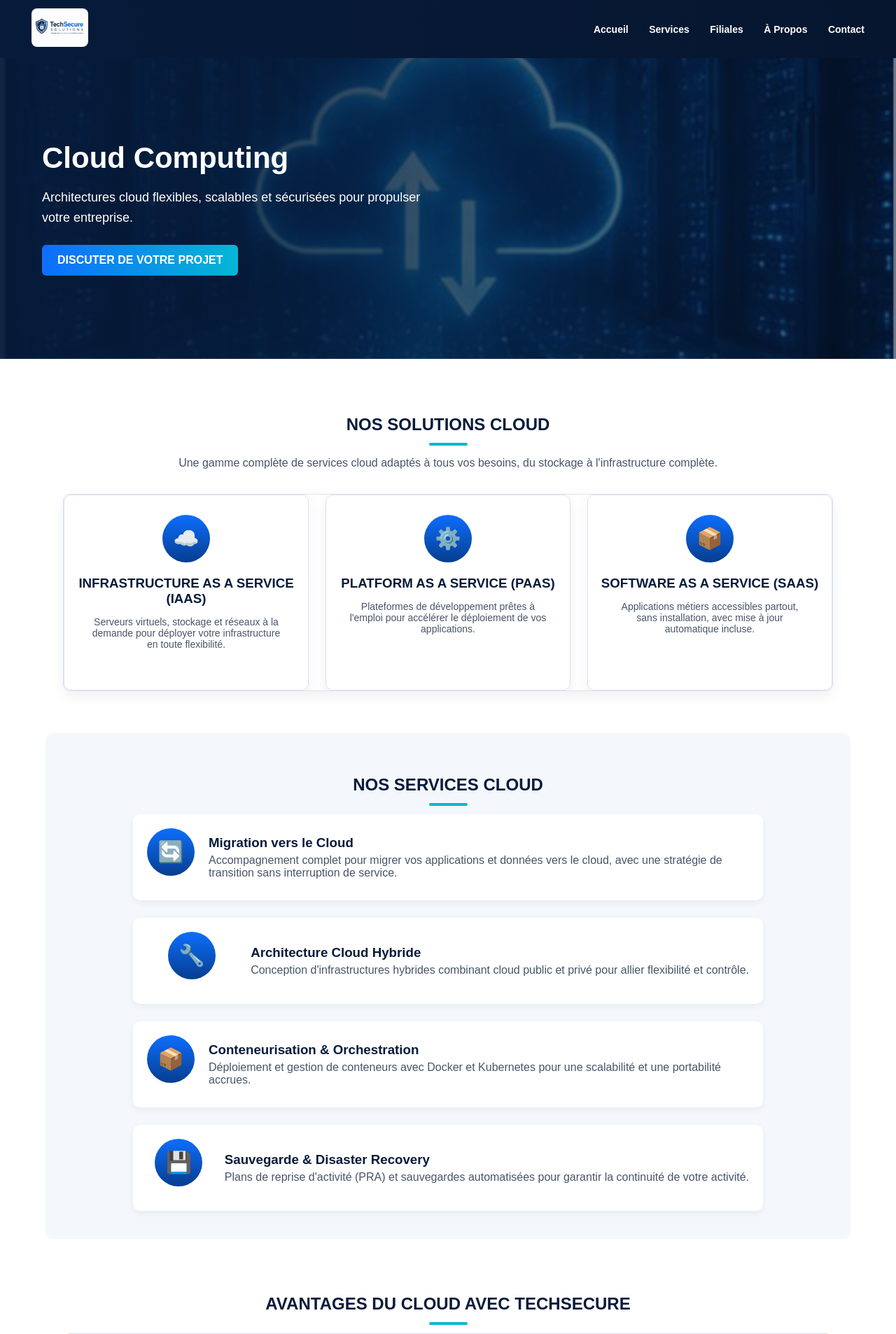
After one commit to Flo466/TechSecure, a Flask app: page /services/cloud-computing in a window 1280 px wide. The commit adds this page. Shown: the top 1907 px of the page at 70% size. Run offline with Flask 3, Linux system fonts and the light colour scheme; some libraries are stand-ins or nearby versions.

Commit message:
Add detailed service pages (Cybersécurité, Supervision Réseau, Cloud Computing) with routes and navigation links

```diff
--- a/app/app.py
+++ b/app/app.py
@@ -46,6 +46,25 @@ def apropos():
 def services():
     # Render the services page
     return render_template("services.html")
+
+# ==============================================================================
+# SERVICE DETAIL PAGES
+# ==============================================================================
+
+@app.route("/services/cybersecurite")
+def cybersecurite():
+    # Render the cybersecurity detailed page
+    return render_template("cybersecurite.html")
+
+@app.route("/services/supervision-reseau")
+def supervision_reseau():
+    # Render the network supervision detailed page
+    return render_template("supervision_reseau.html")
+
+@app.route("/services/cloud-computing")
+def cloud_computing():
+    # Render the cloud computing detailed page
+    return render_template("cloud_computing.html")
 
 # ==============================================================================
 # BRANCHES (FILIALES) ROUTES
--- /dev/null
+++ b/app/templates/cloud_computing.html
@@ -0,0 +1,169 @@
+{% extends 'base.html' %}
+
+{% block content %}
+
+<!-- Hero Spécifique Cloud Computing -->
+<div class="hero"
+    style="background: linear-gradient(90deg, rgba(6, 27, 58, .95), rgba(6, 27, 58, .55)), url('/static/IMAGE/cloud.jpg') center/cover;">
+    <div class="hero-text">
+        <h1>Cloud Computing</h1>
+        <p>Architectures cloud flexibles, scalables et sécurisées pour propulser votre entreprise.</p>
+        <a href="{{ url_for('contact') }}" class="btn">Discuter de votre projet</a>
+    </div>
+</div>
+
+<section class="section">
+    <h2>NOS SOLUTIONS CLOUD</h2>
+    <p class="intro">Une gamme complète de services cloud adaptés à tous vos besoins, du stockage à l'infrastructure
+        complète.</p>
+
+    <div class="card three">
+
+        <div class="service-card">
+            <div class="icon">☁️</div>
+            <h3>Infrastructure as a Service (IaaS)</h3>
+            <p>Serveurs virtuels, stockage et réseaux à la demande pour déployer votre infrastructure en toute
+                flexibilité.</p>
+        </div>
+
+        <div class="service-card">
+            <div class="icon">⚙️</div>
+            <h3>Platform as a Service (PaaS)</h3>
+            <p>Plateformes de développement prêtes à l'emploi pour accélérer le déploiement de vos applications.</p>
+        </div>
+
+        <div class="service-card">
+            <div class="icon">📦</div>
+            <h3>Software as a Service (SaaS)</h3>
+            <p>Applications métiers accessibles partout, sans installation, avec mise à jour automatique incluse.</p>
+        </div>
+
+    </div>
+</section>
+
+<section class="section" style="background: var(--gris); border-radius: 10px; padding: 40px;">
+    <h2>NOS SERVICES CLOUD</h2>
+
+    <div style="display: flex; flex-direction: column; gap: 25px; max-width: 900px; margin: auto;">
+
+        <div
+            style="display: flex; gap: 20px; align-items: center; background: white; padding: 20px; border-radius: 10px; box-shadow: 0 4px 12px rgba(0,0,0,.05);">
+            <div class="icon" style="min-width: 68px;">🔄</div>
+            <div>
+                <h3 style="margin: 0 0 5px; color: var(--bleu-nuit);">Migration vers le Cloud</h3>
+                <p style="margin: 0; color: #475569;">Accompagnement complet pour migrer vos applications et données
+                    vers le cloud, avec une stratégie de transition sans interruption de service.</p>
+            </div>
+        </div>
+
+        <div
+            style="display: flex; gap: 20px; align-items: center; background: white; padding: 20px; border-radius: 10px; box-shadow: 0 4px 12px rgba(0,0,0,.05);">
+            <div class="icon" style="min-width: 68px;">🔧</div>
+            <div>
+                <h3 style="margin: 0 0 5px; color: var(--bleu-nuit);">Architecture Cloud Hybride</h3>
+                <p style="margin: 0; color: #475569;">Conception d'infrastructures hybrides combinant cloud public et
+                    privé pour allier flexibilité et contrôle.</p>
+            </div>
+        </div>
+
+        <div
+            style="display: flex; gap: 20px; align-items: center; background: white; padding: 20px; border-radius: 10px; box-shadow: 0 4px 12px rgba(0,0,0,.05);">
+            <div class="icon" style="min-width: 68px;">📦</div>
+            <div>
+                <h3 style="margin: 0 0 5px; color: var(--bleu-nuit);">Conteneurisation & Orchestration</h3>
+                <p style="margin: 0; color: #475569;">Déploiement et gestion de conteneurs avec Docker et Kubernetes
+                    pour une scalabilité et une portabilité accrues.</p>
+            </div>
+        </div>
+
+        <div
+            style="display: flex; gap: 20px; align-items: center; background: white; padding: 20px; border-radius: 10px; box-shadow: 0 4px 12px rgba(0,0,0,.05);">
+            <div class="icon" style="min-width: 68px;">💾</div>
+            <div>
+                <h3 style="margin: 0 0 5px; color: var(--bleu-nuit);">Sauvegarde & Disaster Recovery</h3>
+                <p style="margin: 0; color: #475569;">Plans de reprise d'activité (PRA) et sauvegardes automatisées pour
+                    garantir la continuité de votre activité.</p>
+            </div>
+        </div>
+
+    </div>
+</section>
+
+<section class="section">
+    <h2>AVANTAGES DU CLOUD AVEC TECHSECURE</h2>
+
+    <div class="card three">
+
+        <div class="service-card">
+            <div class="icon">💰</div>
+            <h3>Optimisation des Coûts</h3>
+            <p>Modèle de facturation à l'usage pour ne payer que ce que vous consommez, sans investissement initial
+                lourd.</p>
+        </div>
+
+        <div class="service-card">
+            <div class="icon">📈</div>
+            <h3>Scalabilité Illimitée</h3>
+            <p>Adaptez instantanément vos ressources à la demande : plus de limite, plus de goulot d'étranglement.</p>
+        </div>
+
+        <div class="service-card">
+            <div class="icon">🌍</div>
+            <h3>Mobilité Totale</h3>
+            <p>Accédez à vos données et applications depuis n'importe où, n'importe quand, sur n'importe quel appareil.
+            </p>
+        </div>
+
+    </div>
+</section>
+
+<section class="section">
+    <h2>PLATEFORMES PARTENAIRES</h2>
+    <p class="intro">Nous travaillons avec les leaders mondiaux du cloud pour vous offrir les meilleures solutions.</p>
+
+    <div style="display: flex; justify-content: center; gap: 40px; flex-wrap: wrap; margin-top: 30px;">
+        <div class="service-card" style="min-width: 180px;">
+            <div class="icon" style="background: linear-gradient(180deg, #ff9900, #cc7a00);">☁️</div>
+            <h3>AWS</h3>
+            <p>Amazon Web Services</p>
+        </div>
+        <div class="service-card" style="min-width: 180px;">
+            <div class="icon" style="background: linear-gradient(180deg, #0078d4, #005a9e);">☁️</div>
+            <h3>AZURE</h3>
+            <p>Microsoft Azure</p>
+        </div>
+        <div class="service-card" style="min-width: 180px;">
+            <div class="icon" style="background: linear-gradient(180deg, #4285f4, #1967d2);">☁️</div>
+            <h3>GCP</h3>
+            <p>Google Cloud Platform</p>
+        </div>
+        <div class="service-card" style="min-width: 180px;">
+            <div class="icon" style="background: linear-gradient(180deg, #326ce5, #1a4daf);">☁️</div>
+            <h3>OVHcloud</h3>
+            <p>Cloud Français</p>
+        </div>
+    </div>
+</section>
+
+<section class="section">
+    <div class="stats">
+        <div>
+            <strong>200+</strong>
+            <span>Projets cloud livrés</span>
+        </div>
+        <div>
+            <strong>15 Po</strong>
+            <span>Données hébergées</span>
+        </div>
+        <div>
+            <strong>99.99%</strong>
+            <span>Garantie Uptime SLA</span>
+        </div>
+        <div>
+            <strong>35%</strong>
+            <span>d'économies en moyenne</span>
+        </div>
+    </div>
+</section>
+
+{% endblock %}
```
Also changed, not shown: app/templates/cybersecurite.html (added, +112 -0 lines), app/templates/services.html (+6 -1 lines), app/templates/supervision_reseau.html (added, +142 -0 lines).
